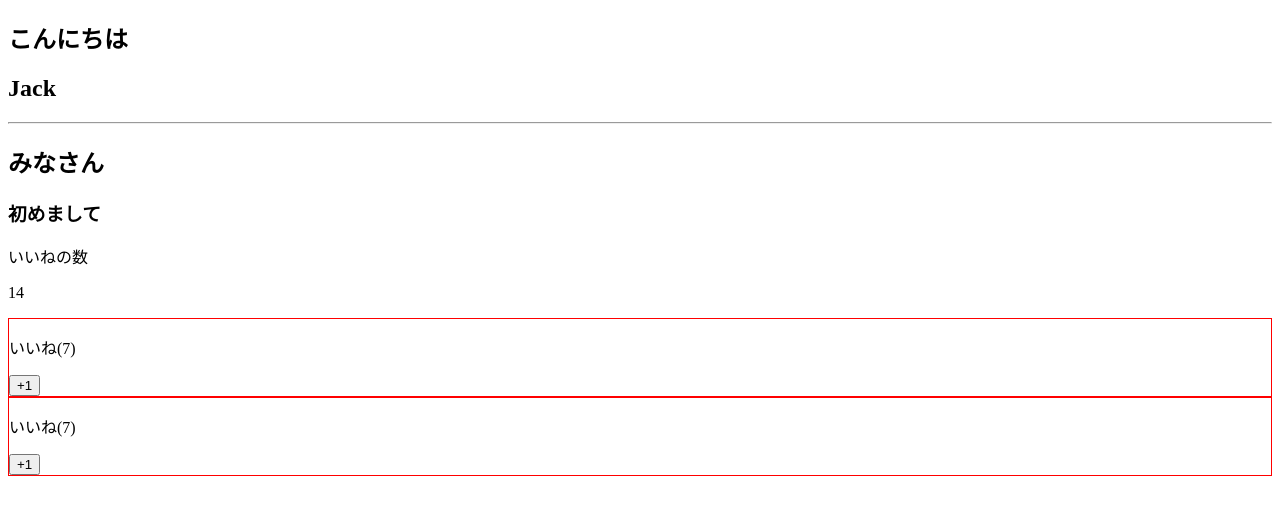
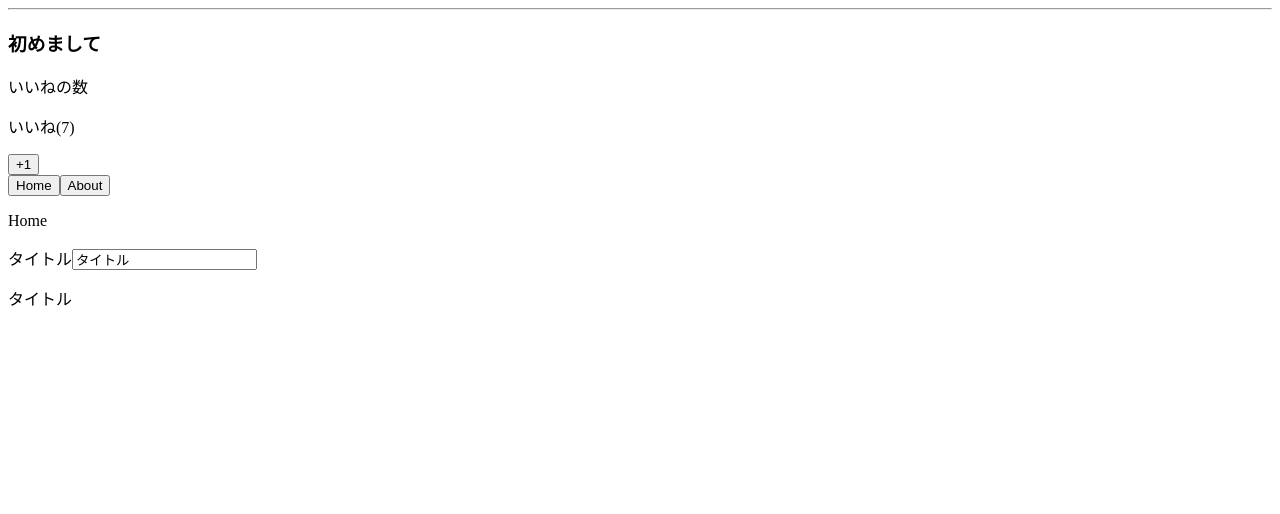
Before and after one commit to promin3737/udemy-vuejs, a Vue app: page / in a window 1280 px wide. Shown: the top 514 px of the page. Built offline with nearby package versions, Linux system fonts and the light colour scheme.

Commit message:
[Start] フォーム作成

```diff
--- a/src/App.vue
+++ b/src/App.vue
@@ -1,33 +1,41 @@
 <template>
   <div>
     <LikeHeader>
-      <h2>みなさん</h2>
-      <template v-slot:title="slotProps">
-        <h2>こんにちは</h2>
-        <h2>{{ slotProps.user.firstName }}</h2>
-      </template>
       <h3>初めまして</h3>
-      <template v-slot:number>
-        <p>{{ number }}</p>
-      </template>
     </LikeHeader>
-
     <LikeNumber :total-number="number" @my-click="number = $event"></LikeNumber>
-    <LikeNumber :total-number="number" @my-click="number = $event"></LikeNumber>
+    <button @click="currentComponent = 'Home'">Home</button>
+    <button @click="currentComponent = 'About'">About</button>
+    <keep-alive>
+      <component :is="currentComponent"></component>
+    </keep-alive>
+    <div>
+      <label for="title">タイトル</label>
+      <input id="title" type="text" v-model="eventData.title">
+      <p>{{ eventData.title }}</p>
+    </div>
   </div>
 </template>
 
 <script>
 import LikeHeader from "./components/LikeHeader.vue";
+import About from "./components/About.vue";
+import Home from "./components/Home.vue";
 
 export default {
   data() {
     return {
       number: 14,
+      currentComponent: "Home",
+      eventData: {
+        title: "タイトル"
+      }
     };
   },
   components: {
     LikeHeader,
+    About,
+    Home,
   },
 };
 </script>
--- /dev/null
+++ b/src/components/About.vue
@@ -0,0 +1,20 @@
+<template>
+  <div>
+    <p>About</p>
+    <input type="text">
+  </div>
+</template>
+
+<script>
+export default {
+  destroyed() {
+    console.log("destroyed")
+  },
+  deactivated() {
+    console.log("deactivated")
+  },
+  activated() {
+    console.log("activated")
+  }
+}
+</script>
--- /dev/null
+++ b/src/components/Home.vue
@@ -0,0 +1,3 @@
+<template>
+  <p>Home</p>
+</template>
--- a/src/components/LikeHeader.vue
+++ b/src/components/LikeHeader.vue
@@ -4,7 +4,6 @@
     <hr>
     <slot></slot>
     <p>いいねの数</p>
-    <slot name="number"></slot>
   </div>
 </template>
 
--- a/src/components/LikeNumber.vue
+++ b/src/components/LikeNumber.vue
@@ -28,9 +28,3 @@
   },
 };
 </script>
-
-<style scoped>
-div {
-  border: 1px solid red;
-}
-</style>
```
